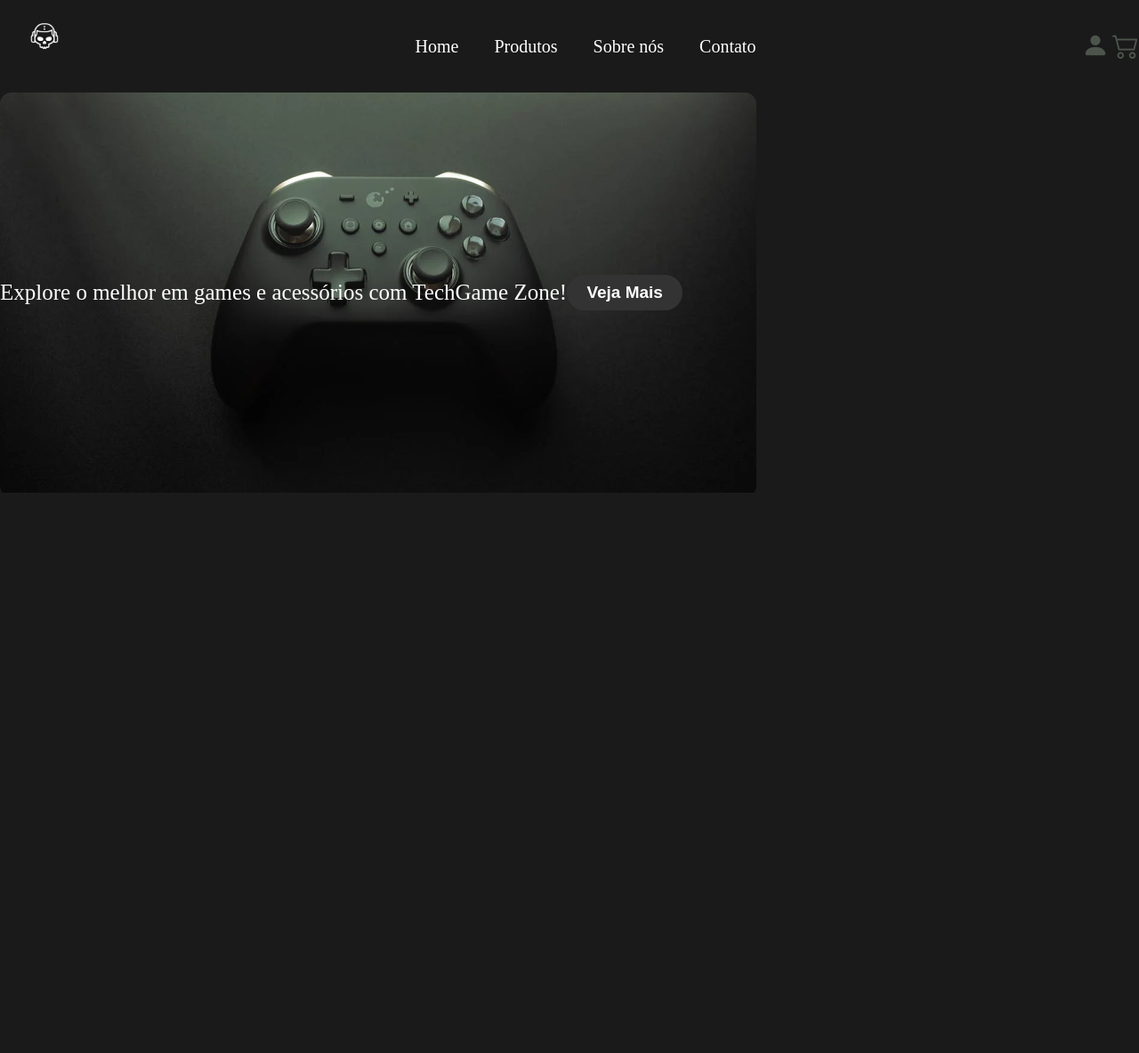
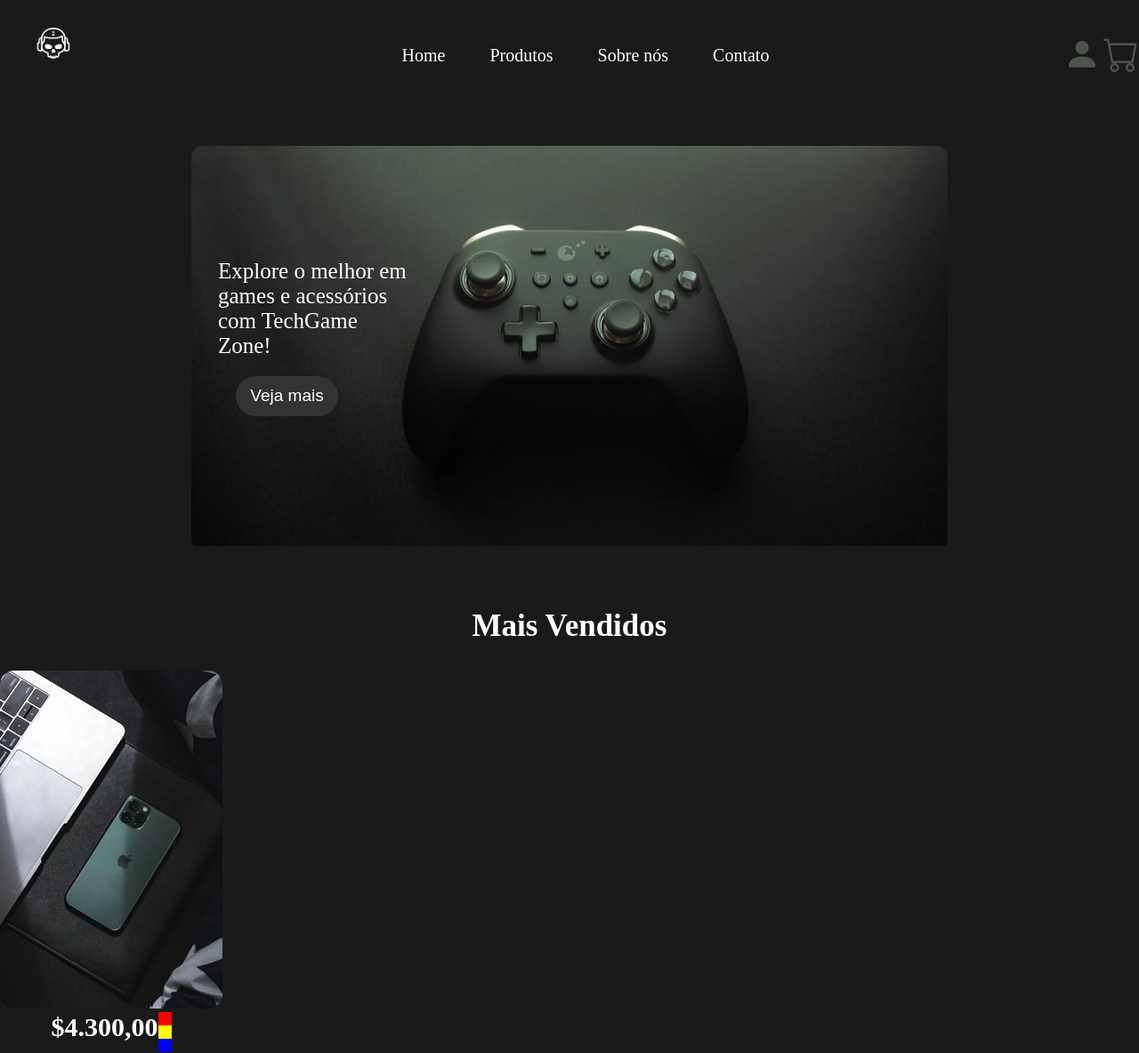
Before and after one commit to cleycianequeiroz3-png/atividade, a plain HTML site: page index.html in a window 1280 px wide. Shown: the whole page at 89% size. Before the commit the page ends 800 px from the top, so only its background shows below. Drawn offline with nearby package versions, Linux system fonts and the light colour scheme.

Commit message:
subindo jogo

```diff
--- a/index.html
+++ b/index.html
@@ -1,19 +1,19 @@
 <!DOCTYPE html>
-<html lang="pt-br">
+<html lang="pt=br">
 <head>
-    <link rel="stylesheet" href="style.css">
-    <link rel="stylesheet" href="https://cdn.jsdelivr.net/npm/bootstrap-icons@1.11.3/font/bootstrap-icons.min.css">
-
     <meta charset="UTF-8">
     <meta name="viewport" content="width=device-width, initial-scale=1.0">
     <title>Document</title>
+    <link rel="stylesheet" href="./style.css">
+    <link rel="stylesheet" href="https://cdn.jsdelivr.net/npm/bootstrap-icons@1.11.3/font/bootstrap-icons.min.css">
+
 </head>
 <body>
 
     <header>
        <nav>
         <div>
-          <img id="logo" src="assents/logo.png" alt="">
+          <img id="logo" src="./assents/logo.png" alt="">
         </div>
         <ul>
           <li>
@@ -32,23 +32,46 @@
 
         <div class="caixa-icones">
           <i class="bi bi-person-fill"></i>
-        <i class="bi bi-cart2"></i>
+          <i class="bi bi-cart"></i>
+
         </div>
-
        </nav>
-
     </header>
     <main>
-      <section class="containe section-banner">
+<section class="section-banner">
 
-    <div class="banner"> <!--Imagem do Nosso banner-->
+<div class="banner">  <!--Imagem do nosso banner -->
   <div class="banner-estrutura">
+
     <p class="texto-banner">
       Explore o melhor em games e acessórios com TechGame Zone!
     </p>
+<button class="btn">Veja mais</button> <!--A tag buttor serve para criar um botão-->
+  </div>
 
 </div>
-       <button class="botao-banner">Veja Mais</button> <!--A tag button serve para criar botão-->
+
+</section>
+<section>
+  <div class="estrutura-titulo">
+    <p class="titulo">
+      Mais Vendidos
+    </p>
+  </div>
+  <div class="carousel">
+    <div class="card">
+      <div class="card-img">
+        <img src="./assents/p1.png" alt="" class="produtos">
+      </div>
+      <div class="card-texto">
+        <p class="valor">$4.300,00</p>
+        <div class="caixa-cores">
+          <div class="cores vermelho"></div>
+          <div class="cores amarelo"></div>
+          <div class="cores azul"></div>
+        </div>
+      </div>
+    </div>
   </div>
 </section>
     </main>
--- a/style.css
+++ b/style.css
@@ -1,9 +1,11 @@
+
 *{
 
-    padding: 0;
-    margin: 0;
+    padding: 0%;
+    margin: 0%;
+    }
 
-}
+
     body{
         background-color: #1a1a1a;
     }
@@ -11,28 +13,32 @@
     .banner{
     height: 450px;
     width: 850px;
-    background-image: url("./assents/banner.png"); /*ele adiona uma imagem como fundo*/
+    background-image: url("./assents/Banner.png"); /*ele adiciona uma imagem como fundo*/
     background-repeat: no-repeat;
     background-size: cover;
     display: flex;
     align-items: center;
+
+
     }
+
     li a{
+
         text-decoration: none;
         color: #ffffff;
         font-size: 20px;
-    padding: 20px;
+        padding: 25px;
+     }
 
-
-}
     ul{
-    display: flex;
-    flex-direction: row;
+        display: flex; /*ativa a propriedade de alinhamento*/
+        flex-direction: row; /*coloca os elementos na horizontal*/
     }
 
     li{
-    list-style: none;
+    list-style: none; /*remove os pontos das lista*/
     }
+
     nav{
     display: flex;
     flex-direction: row;
@@ -40,29 +46,99 @@
     justify-content: space-between;
     }
 
-
      #logo{
-    height: 100px;
-    width: 100px;
+    height: 120px;
+    width: 120px;
      }
 
      .bi{
-    font-size: 30px;
+    font-size: 40px;
     color: #4c544c;
+
      }
 
      .texto-banner{
         color: #ffffff;
        font-size: 25px;
+
      }
 
-.botao-banner{
-    width: 130px;
-    height: 40px;
-    border-radius: 55px; /*deixa a borda redonda*/
-    border: none; /*serve para remover a borda*/
+     .btn{
+        height: 45px;
+        width: 115px;
+        border-radius: 55px;/*Deixa a  borda redonda*/
+        border: none; /*Serve para remover a borda*/
+        color: #ffffff;
+        font-size: 19px;
+        background-color: #333333;
+        margin: 20px;
+     }
+
+     .banner-estrutura{
+        width: 220px;
+        padding: 30px;
+     }
+
+     .section-banner {
+        display: flex;
+        justify-content: center;  /* Centraliza horizontalmente */
+        align-items: center;/* (Opcional) centraliza verticalmente */
+        padding: 40px 0;   /* Mantém espaço ao redor */
+    }
+
+    .titulo{
         color: #ffffff;
         font-weight: bold;
-    font-size: 19px;
-    background-color: #333333;
+        font-size: 35px;
     }
+
+    .estrutura-titulo{
+        display: flex;
+        justify-content: center;
+        padding: 30px;
+    }
+
+    .produtos{
+        height: 380px;
+        width: 250px;
+    }
+
+    .valor{
+        color: #ffffff;
+        font-weight: bold;
+        font-size: 30px;
+    }
+
+    .card-texto{
+        display: flex;
+        justify-content: center;
+    }
+    .card{
+        width: 250px;
+        height: 430px;
+    }
+
+    .cores{
+        height: 15px;
+        width: 15px;
+    }
+
+    .vermelho{
+        background-color: red;
+    }
+
+    .azul{
+        background-color: blue;
+    }
+
+    .amarelo{
+        background-color: yellow;
+    }
+
+    .laranja{
+        background-color: orangered;
+    }
+
+    .verde{
+        background-color: green;
+    }
```
Also changed, not shown: assents/p1.png (added), assents/p2.png (added), assents/p3.png (added). Lines whose indentation alone changed are shown as unchanged.
